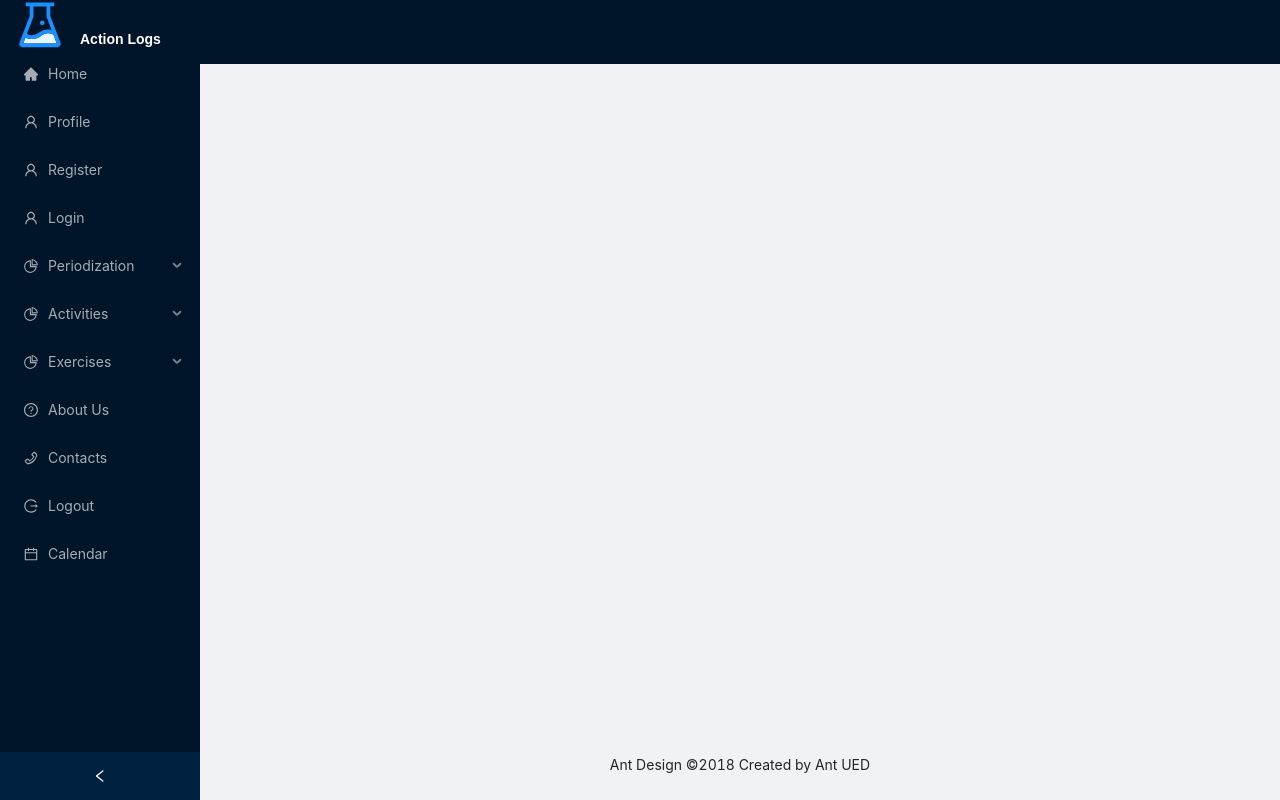
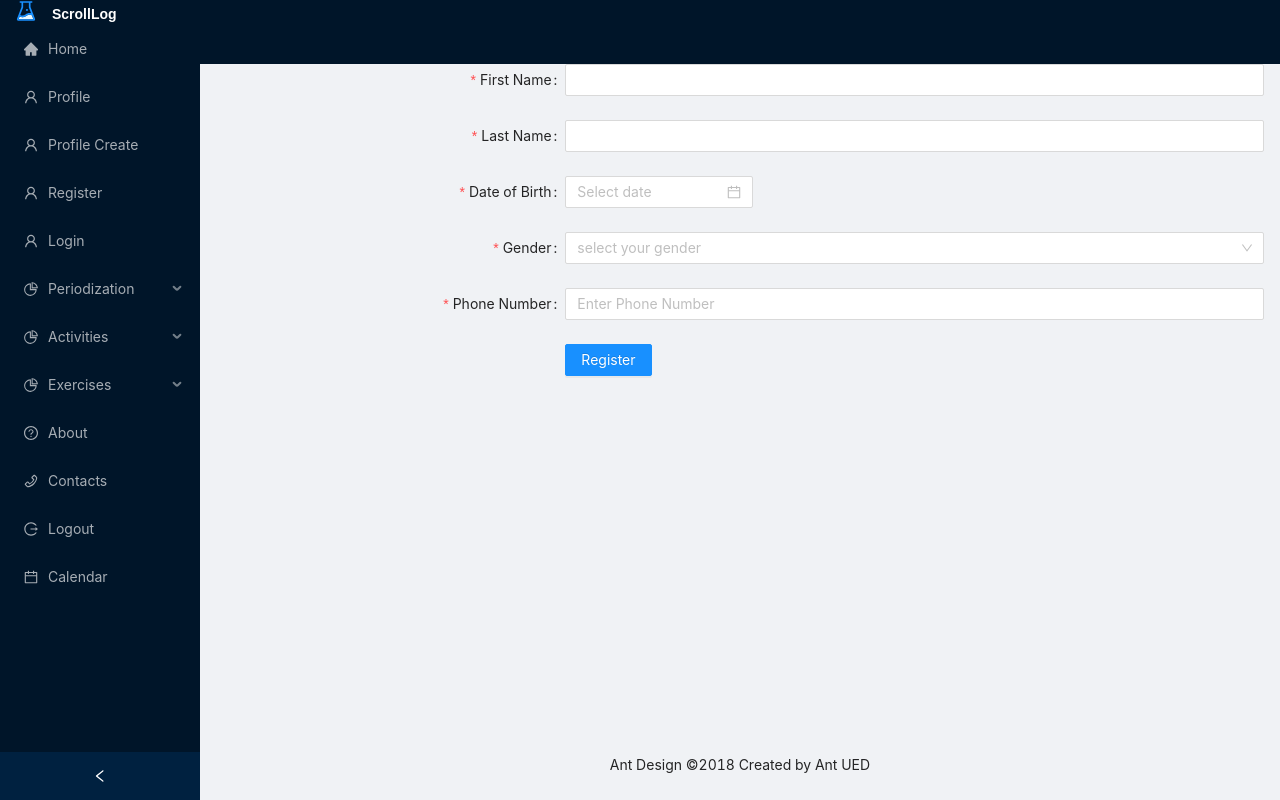
Before and after one commit to kostadinov1/personal-dashboard-client, a React (Create React App) app: page /create-profile in a window 1280 px wide. Built offline with nearby package versions, Linux system fonts and the light colour scheme.

Commit message:
modified login, register services

```diff
--- a/src/App.js
+++ b/src/App.js
@@ -42,10 +42,10 @@ function App() {
     <Layout style={{ minHeight: '100vh', }} >
       <Sider collapsible collapsed={collapsed} onCollapse={(value) => setCollapsed(value)}>
         <div className="logo">
-        <ExperimentTwoTone style={{ fontSize: '50px', color: '#08c',
+        <ExperimentTwoTone style={{ fontSize: '22px', color: '#08c',
                                     marginInline: '15px' }}/>
         <span style={{color:'white', fontFamily: 'fantasy',
-                      fontWeight: 'bold', fontStretch: 'expanded'}}>Action Logs</span>
+                      fontWeight: 'bold', fontStretch: 'expanded'}}>ScrollLog</span>
         </div>
         <MenuBar/>
       </Sider>
@@ -55,7 +55,7 @@ function App() {
             <Routes>
                   {/* Core  */}
                 <Route path='/' element={<Home/>}/>
-                <Route path='/about-us' element={<Home/>}/>
+                <Route path='/about' element={<Home/>}/>
                 <Route path='/contacts' element={<Home/>}/>
                 <Route path='/calendar' element={<CalendarFullPage/>}/>
 
--- a/src/components/Authentication/Login.js
+++ b/src/components/Authentication/Login.js
@@ -1,18 +1,31 @@
 import { LockOutlined, UserOutlined } from '@ant-design/icons';
 import { Button, Checkbox, Form, Input, Space } from 'antd';
-import React from 'react';
+import React, { useContext } from 'react';
 import { Link, useNavigate } from 'react-router-dom';
+import { AuthContext } from '../../contexts/AuthContext';
 import { loginService } from '.././../services/auth/loginService'
 
 const Login = () => {
+  const { onLogin } = useContext(AuthContext)
 
   const navigate = useNavigate()
 
   const onFinish = (values) => {
+
     const email = values.email;
     const password = values.password;
-    loginService(email, password)
-    navigate('/')
+    loginService(email, password).then((loginData) => {
+      console.log(loginData)
+      console.log('loggedIn')
+      onLogin(loginData.token)
+      navigate('/')
+
+      }).catch((err) => {
+          // TODO show notification
+          console.log(err)
+
+  // onLogin(email)
+  })
   };
 
   return (
--- a/src/components/Home/Home.js
+++ b/src/components/Home/Home.js
@@ -1,7 +1,7 @@
 import { Carousel, Image } from 'antd';
 import React from 'react';
 const contentStyle = {
-  height: '160px',
+  height: '160',
   color: '#fff',
   lineHeight: '160px',
   textAlign: 'center',
@@ -9,25 +9,14 @@ const contentStyle = {
 };
 
 const Home = () => (
-  <Carousel autoplay>
 
       <Image
-      style={contentStyle}
-    width={'100%'}
-    src="https://zos.alipayobjects.com/rmsportal/jkjgkEfvpUPVyRjUImniVslZfWPnJuuZ.png"
-  />
 
-      <Image
-      style={contentStyle}
-    width={'100%'}
-    src="https://zos.alipayobjects.com/rmsportal/jkjgkEfvpUPVyRjUImniVslZfWPnJuuZ.png"
-  />
-        <Image
-      style={contentStyle}
-    width={'100%'}
-    src="https://zos.alipayobjects.com/rmsportal/jkjgkEfvpUPVyRjUImniVslZfWPnJuuZ.png"
-  />
-  </Carousel>
+          height={'800px'}
+          style={contentStyle}
+          src="https://external-content.duckduckgo.com/iu/?u=https%3A%2F%2Ftse4.mm.bing.net%2Fth%3Fid%3DOIP.3Q1vw22S6IpdEieKYKLN6QHaFU%26pid%3DApi&f=1"
+      />
+
 );
 
 export default Home;
--- a/src/components/MenuBar/MenuBar.js
+++ b/src/components/MenuBar/MenuBar.js
@@ -4,17 +4,14 @@ import {
   HomeFilled,
     LineChartOutlined,
     LogoutOutlined,
-    PhoneFilled,
     PhoneOutlined,
     PieChartOutlined,
-    QuestionCircleFilled,
     QuestionCircleOutlined,
     UserOutlined,
     } from '@ant-design/icons';
 
 import { Menu } from 'antd';
 import { Link } from 'react-router-dom';
-import { PandaIcon } from '../Icons/icons';
 
 function MenuBar() {
 
@@ -29,6 +26,10 @@ function MenuBar() {
 
       <Menu.Item key="2" icon={<UserOutlined />}>
         <Link to='/show-profile'>Profile</Link>
+      </Menu.Item>
+
+      <Menu.Item key="28" icon={<UserOutlined />}>
+        <Link to='/create-profile'>Profile Create</Link>
       </Menu.Item>
 
       <Menu.Item key="98" icon={<UserOutlined />}>
@@ -73,7 +74,7 @@ function MenuBar() {
       </Menu.SubMenu>
 
       <Menu.Item key="3" icon={<QuestionCircleOutlined/>}>
-        <Link to='/about-us'>About Us</Link>
+        <Link to='/about'>About</Link>
       </Menu.Item>
       <Menu.Item key="4" icon={<PhoneOutlined/>}>
         <Link to='/contacts'>Contacts</Link>
--- a/src/components/Profile/CreateProfile.js
+++ b/src/components/Profile/CreateProfile.js
@@ -1,11 +1,173 @@
-import React from 'react'
+import {
+  AutoComplete,
+  Button,
+  Cascader,
+  Checkbox,
+  Col,
+  DatePicker,
+  Form,
+  Input,
+  InputNumber,
+  Row,
+  Select,
+} from 'antd';
+import React, { useState } from 'react';
+import { Link, useNavigate } from 'react-router-dom';
 
-function CreateProfile() {
+import { createProfileService } from '../../services/profile/createProfileService'
+
+
+const { Option } = Select;
+
+const formItemLayout = {
+  labelCol: {
+    xs: {
+      span: 24,
+    },
+    sm: {
+      span: 8,
+    },
+  },
+  wrapperCol: {
+    xs: {
+      span: 24,
+    },
+    sm: {
+      span: 16,
+    },
+  },
+};
+const tailFormItemLayout = {
+  wrapperCol: {
+    xs: {
+      span: 24,
+      offset: 0,
+    },
+    sm: {
+      span: 16,
+      offset: 8,
+    },
+  },
+};
+
+const App = () => {
+  const [form] = Form.useForm();
+  const [autoCompleteResult, setAutoCompleteResult] = useState([]);
+  const navigate = useNavigate()
+
+  const onFinish = (values) => {
+    console.log('Received values of form: ', values);
+    createProfileService(values).then(res => {
+      navigate('/show-profile/')
+    })
+  };
+
   return (
-    <div>
+    <Form
+      {...formItemLayout}
+      form={form}
+      name="register"
+      onFinish={onFinish}
+      initialValues={{
+        residence: ['Bulgaria' ],
+        prefix: '359',
+      }}
+      scrollToFirstError
+    >
+      <Form.Item
+        name="first_name"
+        label="First Name"
+        rules={[
+          {
+            type: 'text',
+            message: 'The input is not valid!',
+          },
+          {
+            required: true,
+            message: 'Please input your First Name!',
+          },
+        ]}
+      >
+        <Input />
+      </Form.Item>
 
-    </div>
-  )
-}
+      <Form.Item
+        name="last_name"
+        label="Last Name"
+        rules={[
+          {
+            type: 'text',
+            message: 'The input is not valid!',
+          },
+          {
+            required: true,
+            message: 'Please input your Last Name!',
+          },
+        ]}
+      >
+        <Input />
+      </Form.Item>
 
-export default CreateProfile
+      <Form.Item
+        name="dob"
+        label="Date of Birth"
+        rules={[
+          {
+            type: 'text',
+            message: 'The input is not valid!',
+          },
+          {
+            required: true,
+            message: 'Please input your Last Name!',
+          },
+        ]}
+      >
+        <DatePicker />
+      </Form.Item>
+
+      <Form.Item
+        name="gender"
+        label="Gender"
+        rules={[
+          {
+            required: true,
+            message: 'Please select gender!',
+          },
+        ]}
+      >
+        <Select placeholder="select your gender">
+          <Option value="Male">Male</Option>
+          <Option value="Female">Female</Option>
+          <Option value="LGBT+">LGBT+</Option>
+        </Select>
+      </Form.Item>
+
+      <Form.Item
+        name="phone"
+        label="Phone Number"
+        rules={[
+          {
+            required: true,
+            message: 'Please input your phone number!',
+          },
+        ]}
+      >
+        <Input
+          placeholder='Enter Phone Number'
+          style={{
+            width: '100%',
+          }}
+        />
+      </Form.Item>
+
+      <Form.Item {...tailFormItemLayout}>
+        <Button type="primary" htmlType="submit">
+          Register
+        </Button>
+      </Form.Item>
+
+    </Form>
+  );
+};
+
+export default App;
--- /dev/null
+++ b/src/components/Profile/LocalModal.js
@@ -0,0 +1,54 @@
+import { ExclamationCircleOutlined } from '@ant-design/icons';
+import { Button, Modal, Space } from 'antd';
+import React, { useState } from 'react';
+
+const LocalizedModal = () => {
+  const [visible, setVisible] = useState(false);
+
+  const showModal = () => {
+    setVisible(true);
+  };
+
+  const hideModal = () => {
+    setVisible(false);
+  };
+
+  return (
+    <>
+      <Button type="primary" onClick={showModal}>
+        Modal
+      </Button>
+      <Modal
+        title="Modal"
+        visible={visible}
+        onOk={hideModal}
+        onCancel={hideModal}
+        okText="确认"
+        cancelText="取消"
+      >
+        <p>Bla bla ...</p>
+        <p>Bla bla ...</p>
+        <p>Bla bla ...</p>
+      </Modal>
+    </>
+  );
+};
+
+const confirm = () => {
+  Modal.confirm({
+    title: 'Confirm',
+    icon: <ExclamationCircleOutlined />,
+    content: 'Bla bla ...',
+    okText: '确认',
+    cancelText: '取消',
+  });
+};
+
+const LocalModal = () => (
+  <Space>
+    <LocalizedModal />
+    <Button onClick={confirm}>Confirm</Button>
+  </Space>
+);
+
+export default LocalModal;
--- a/src/services/auth/loginService.js
+++ b/src/services/auth/loginService.js
@@ -1,23 +1,25 @@
 
 
 export const loginService = async (email, password) => {
-
+    const data = {username:email, password}
+    console.log(data,typeof(email), '-email,', typeof(password), '-password')
     const url = 'http://127.0.0.1:8000/accounts/login/'
     const response = await fetch(url,{
         method: 'post',
-        headers: { 'Content-Type': 'application/json' },
+        headers: { 'Content-Type': 'application/json' ,
+    },
         body: JSON.stringify({username: email, password})
+        })
+    const log = await response.json();
 
-        })
+    if (response.ok) {
+        console.log(email, password, 'response ok', response)
 
-    const log = await response.json();
-    console.log(email, password)
-    if (response.ok) {
         return log;
 
     } else {
-        console.log(response)
-        throw log.non_field_errors;
+        console.log(email, password, 'response error', response)
+        throw log;
 
     }
 }
--- a/src/services/profile/deleteProfileService.js
+++ b/src/services/profile/deleteProfileService.js
@@ -1,12 +1,18 @@
+
+
 export const deleteProfileService = async (profileId) => {
+    profileId = Number(profileId)
     const url = `http://127.0.0.1:8000/accounts/delete-profile/${profileId}/`
     console.log(url, profileId);
     const response = await fetch(url , {
-        method: 'POST',
+        method: 'post',
         headers: {
             'Content-Type': 'application/json',
         },
     })
+    console.log(response)
+
+
     const profileDeleted = await response.json()
     return profileDeleted;
 }
```
Also changed, not shown: src/components/Profile/LoginModal.js (added, +89 -0 lines), src/components/Profile/ShowProfile.js (+35 -18 lines).
